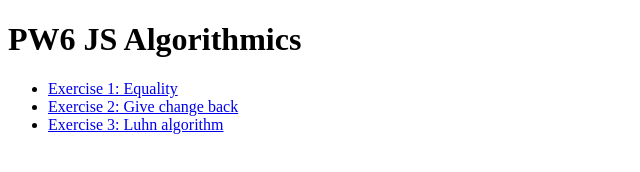
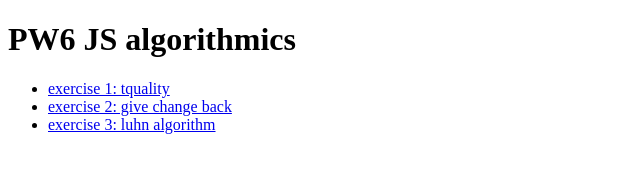
Before and after one commit to narminkhalilova/pw1_front-end_L1, a plain HTML site: page pw6/index.html in a window 1280 px wide. Shown: the whole page, without its empty margins (0-640 px from the left). Drawn offline with Linux system fonts and the light colour scheme.

Commit message:
Update index.html

```diff
--- a/pw6/index.html
+++ b/pw6/index.html
@@ -3,14 +3,14 @@
 <head>
   <meta charset="UTF-8">
   <meta name="viewport" content="width=device-width, initial-scale=1">
-  <title>PW JS Algorithmics - Home</title>
+  <title>PW JS algorithmics - home</title>
 </head>
 <body>
-  <h1>PW6 JS Algorithmics</h1>
+  <h1>PW6 JS algorithmics</h1>
   <ul>
-    <li><a href="ex1.html">Exercise 1: Equality</a></li>
-    <li><a href="ex2.html">Exercise 2: Give change back</a></li>
-    <li><a href="ex3.html">Exercise 3: Luhn algorithm</a></li>
+    <li><a href="ex1.html">exercise 1: tquality</a></li>
+    <li><a href="ex2.html">exercise 2: give change back</a></li>
+    <li><a href="ex3.html">exercise 3: luhn algorithm</a></li>
   </ul>
 </body>
 </html>
```
